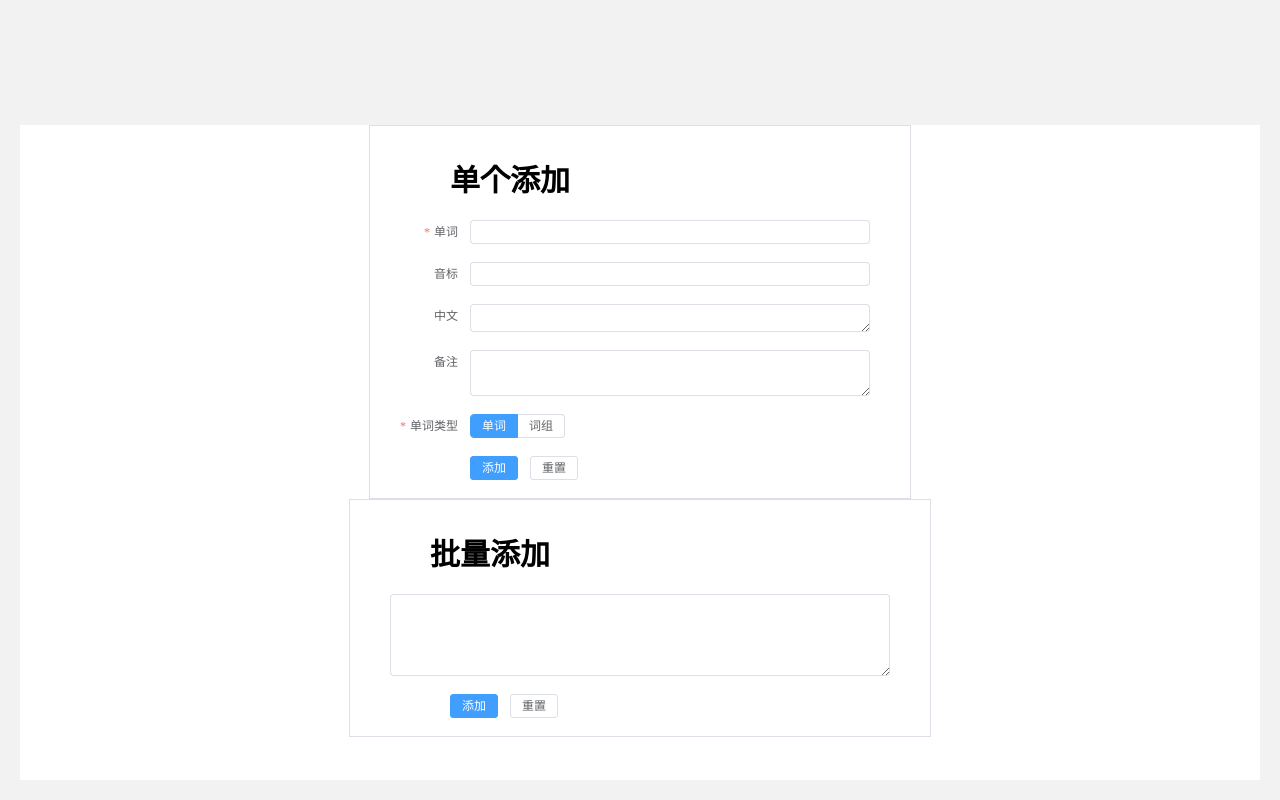
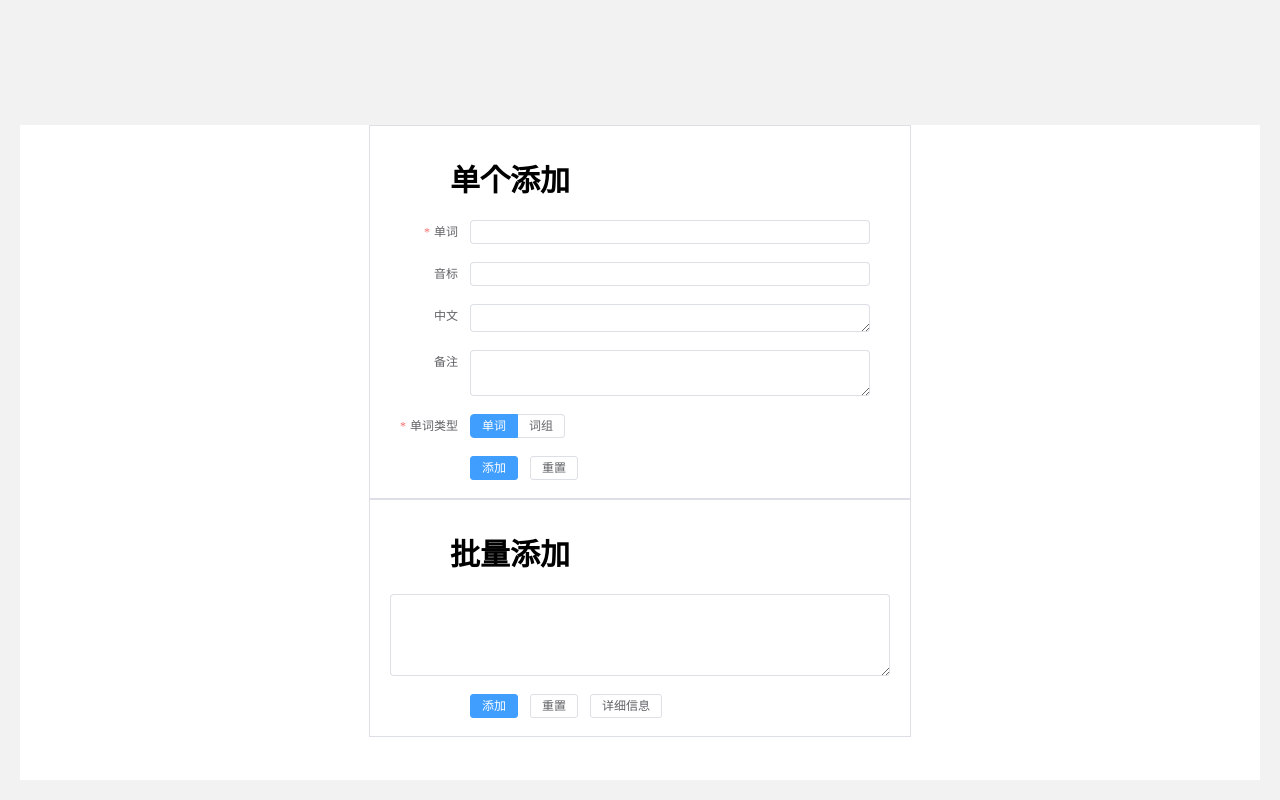
Before and after one commit to htfc786/wordslearn, a Vue app in the folder web/: page /wordsadmin/word/1/add in a window 1280 px wide. Shown: the part 655-1455 px from the top of the page. Built offline with nearby package versions, Linux system fonts and the light colour scheme; no server answers; sample sign-in values are in the browser's storage.

Commit message:
add 批量添加单词完成！

```diff
--- /dev/null
+++ b/web/src/components/elTableScrollToRow.js
@@ -0,0 +1,18 @@
+/*
+感谢：程序员小山与Bug
+https://github.com/sunzsh/vue-el-demo/blob/master/src/views/table-scroll-tr.vue
+https://github.com/sunzsh/vue-el-demo/blob/master/src/utils/elTableScrollToRow.js
+*/
+export default function elTableScrollToRow(table, rowData) {
+  const bodyWrapper = table.$el.querySelector('.el-scrollbar__wrap')
+  const rowIndex = table.data.indexOf(rowData)
+  const tr = bodyWrapper.querySelectorAll('tr')[rowIndex]
+  if (!bodyWrapper || !tr) {
+    return
+  }
+  console.log(bodyWrapper,tr,tr.offsetTop , tr.clientHeight , bodyWrapper.clientHeight)
+  if (bodyWrapper.clientHeight + bodyWrapper.scrollTop < tr.offsetTop + tr.clientHeight || tr.offsetTop < bodyWrapper.scrollTop) {
+    bodyWrapper.style.scrollBehavior = 'smooth'
+    bodyWrapper.scrollTop = tr.offsetTop + tr.clientHeight - bodyWrapper.clientHeight
+  }
+}
--- a/web/src/views/wordsadmin/word_add.vue
+++ b/web/src/views/wordsadmin/word_add.vue
@@ -57,9 +57,7 @@
             </el-radio-group>
           </el-form-item>
           <el-form-item>
-            <el-button type="primary" @click="addWord()"
-              >添加</el-button
-            >
+            <el-button type="primary" @click="oneAddWord()">添加</el-button>
             <el-button @click="$refs.wordForm.resetFields()">重置</el-button>
           </el-form-item>
         </el-form>
@@ -67,24 +65,64 @@
         <el-form
           ref="batchForm"
           class="batchForm"
-          :model="wordForm"
+          :model="batchWordFrom"
           size="small"
         >
           <h1 class="from-text-1">批量添加</h1>
+          <el-form-item>
             <el-input
-            v-model="wordForm.note"
+              v-model="batchWordFrom.batchText"
               type="textarea"
               :autosize="{ minRows: 4, maxRows: 12 }"
             />
-          <el-form-item>
-            <el-button type="primary" @click="addWord()"
-              >添加</el-button
-            >
-            <el-button @click="$refs.wordForm.resetFields()">重置</el-button>
+          </el-form-item>
+          <el-form-item class="btn">
+            <el-button type="primary" @click="batchAddWord()">添加</el-button>
+            <el-button @click="batchWordFrom.batchText = ''">重置</el-button>
+            <el-button @click="showbatchWord = true">详细信息</el-button>
           </el-form-item>
         </el-form>
       </div>
     </el-main>
+
+    <el-dialog v-model="showbatchWord" title="添加信息">
+      <!-- 感谢：程序员小山与Bug https://github.com/sunzsh/vue-el-demo/blob/master/src/views/table-scroll-tr.vue -->
+      <el-table
+        ref="batchWordTable"
+        :data="batchWordTableData"
+        height="250"
+        border
+        :row-class-name="({ row }) => (row.loading ? 'is-loading-row' : '')"
+      >
+        <el-table-column prop="ind" label="序号" align="center" width="80">
+          <template #default="scope">
+            <el-icon v-if="scope.row.status === 'success'" style="color: green"
+              ><Check
+            /></el-icon>
+            <el-tooltip
+              v-else-if="scope.row.status === 'error'"
+              effect="dark"
+              :content="scope.row.errormsg"
+              placement="right"
+            >
+              <el-icon style="color: red"><CircleCloseFilled /></el-icon>
+            </el-tooltip>
+            <el-icon v-else-if="scope.row.loading"><Loading /></el-icon>
+            <span v-else>{{ scope.$index + 1 }}</span>
+            <i class="el-icon-loading"></i>
+          </template>
+        </el-table-column>
+        <el-table-column prop="word" label="单词" />
+        <el-table-column prop="type" label="类型" />
+        <el-table-column prop="pronounce" label="音标" />
+        <el-table-column prop="chinese" label="中文" />
+        <el-table-column prop="note" label="备注" />
+      </el-table>
+      <template #footer>
+        <span class="dialog-footer">
+        </span>
+      </template>
+    </el-dialog>
   </el-container>
 </template>
 
@@ -92,6 +130,7 @@
 import { ElMessage } from 'element-plus'
 import API from '@/network/API'
 import WordsadminHeader from '@/components/wordsadmin_header.vue'
+import elTableScrollToRow from '@/components/elTableScrollToRow.js'
 
 export default {
   name: 'wordsadmin_word_add',
@@ -128,11 +167,16 @@ export default {
           { required: true, message: '请选择单词类型', trigger: 'change' },
         ],
       },
+      batchWordFrom: {
+        batchText: '',
+      },
+      showbatchWord: false,
+      batchWordTableData: [],
     }
   },
   components: { WordsadminHeader },
   mounted: function () {
-    this.groupid =  this.$route.params.groupid
+    this.groupid = this.$route.params.groupid
 
     this.getGroupInfo()
   },
@@ -147,35 +191,192 @@ export default {
           that.bookname = e.data.book.name
         })
         .catch((e) => {
-          that.hasWordsData = false;
+          that.hasWordsData = false
         })
     },
-    addWord() {
+    async addWord() {
       const that = this
+      return new Promise((resolve, reject) => {
         this.$refs.wordForm.validate((valid, fields) => {
           if (valid) {
-          API.wordsadmin.words.add(
+            API.wordsadmin.words
+              .add(
                 that.groupid,
                 that.wordForm.word,
                 that.wordForm.pronounce,
                 that.wordForm.chinese,
                 that.wordForm.note,
-            that.wordForm.type,
+                that.wordForm.type
               )
-            .then(e=>{
-              ElMessage.success('添加成功');
+              .then((e) => {
+                // ElMessage.success(e.msg)
+                resolve({word: that.wordForm.word, message: e.msg })
                 that.$refs.wordForm.resetFields()
-
               })
           } else {
-          ElMessage.error(fields);
+            Object.values(fields).forEach((item, index) => {
+              item.forEach((item, index) => {
+                console.log(item)
+                // ElMessage.error(msgHead + item.message)
+                reject({word: that.wordForm.word, message: item.message })
+              })
+            })
           }
+        })
       });
+    },
+    oneAddWord() {
+      this.addWord()
+        .then(({word, message})=>{
+          var msgHead = word + (word ? ': ' : '')
+          ElMessage.success(msgHead + message)
+        })
+        .catch(({word, message})=>{
+          var msgHead = word + (word ? ': ' : '')
+          ElMessage.error(msgHead + message);
+        })
+    },
+    async batchAddWord() {
+      var wordDataList = this.batchWordFrom.batchText.split('\n')
+      wordDataList.forEach((item, index) => {
+        if (!item) {
+          wordDataList.splice(index, 1)
+        }
+      })
 
+      // 处理wordData数据
+      var wordData = [] //最终数据
+      for (var i = 0; i < wordDataList.length; i++) {
+        var wordDataListRow = wordDataList[i]
+        if (!wordDataListRow) {
+          continue
+        } //空字符串
+
+        //csv格式 没有空着
+        // 单词,类型(1-单词\0-词组),音标,中文,备注,音频id,音频起始,音频结束
+        var readDataList = wordDataListRow.split(',')
+        // 处理""问题
+        var dataList = []
+        var textBuffer = '',
+          saveTextBuffer = false
+        readDataList.forEach((item, index) => {
+          if (saveTextBuffer) {
+            textBuffer += item
+          }
+          if (item.indexOf('"') === 0) {
+            textBuffer += item
+            saveTextBuffer = true
+          } else if (item.indexOf('"') !== -1) {
+            saveTextBuffer = false
+            dataList.push(textBuffer.slice(0, textBuffer.length - 1).slice(1))
+          } else {
+            dataList.push(item)
+          }
+        })
+
+        if (dataList.length !== 8) {
+          //数据格式错误
+          wordData.push({ error: '行：' + wordDataListRow + ' 数据格式错误' })
+          continue
+        }
+        //音频id,音频起始,音频结束 暂未涉及 ###
+        wordData.push({
+          word: dataList[0], // 单词
+          type: parseInt(dataList[1], 10), // 单词类型 1-单词 0-词组
+          pronounce: dataList[2], // 音标
+          chinese: dataList[3], // 中文
+          note: dataList[4], // 备注
+        })
+      }
+      // 放batchWordTableData里
+      const that = this
+      this.batchWordTableData = []
+      wordData.forEach((item, index) => {
+        if (item.error) {
+          this.batchWordTableData.push({
+            word: '',
+            type: '',
+            pronounce: '',
+            chinese: '',
+            note: '',
+            status: 'error',
+            loading: false,
+            errormsg: item.error,
+          })
+          return
+        }
+        this.batchWordTableData.push({
+          word: item.word,
+          type: item.type,
+          pronounce: item.pronounce,
+          chinese: item.chinese,
+          note: item.note,
+
+          loading: false,
+          status: '',
+        })
+      })
+      //显示窗口
+      this.showbatchWord = true
+
+      //开始添加
+      for (var i = 0; i < this.batchWordTableData.length; i++) {
+        var item = this.batchWordTableData[i]
+
+        item.loading = true;
+
+        console.log(this.$refs,this.$refs.batchWordTable)
+        // 滚动到这一行
+        if (this.$refs.batchWordTable) {
+          elTableScrollToRow(this.$refs.batchWordTable, item)
+        }
+
+        if (item.errormsg) {
+          item.loading = false;
+          continue;
+        }
+        // 赋值
+        this.wordForm.word = item.word
+        this.wordForm.pronounce = item.pronounce
+        this.wordForm.chinese = item.chinese
+        this.wordForm.note = item.note
+        this.wordForm.type = item.type
+
+        //添加
+        await this.addWord()
+          .then(({word, message})=>{
+            item.status = "success";
+            item.loading = false;
+          })
+          .catch(({word, message})=>{
+            var msgHead = word + (word ? ': ' : '')
+
+            ElMessage.error(msgHead + message)
+            item.errormsg = message;
+            item.status = "error";
+            item.loading = false;
+          })
+      }
+      ElMessage.success("数据添加成功！具体请见详情信息")
+      this.batchWordFrom.batchText = '';
     },
-
   },
 }
+/* 测试数据：单词,类型(1-单词\0-词组),音标,中文,备注,音频id,音频起始,音频结束
+man-made,1,/'mæn'med/,人造的,,,,
+discussion,1,/dɪ'skʌʃn/,讨论，商讨,,,,
+opinion,1,/ə'pɪnjən/,主张，看法,,,,
+in one’s opinion,0,,按照某人的观点,,,,
+shine,1,/ʃaɪn/,照耀,(shone shone， shined shined),,,
+electricity,1,"/ɪ,lek'trɪsəti/",电,,,,
+
+electricity,/ɪ,lek'trɪsəti/,1,电,,,,
+
+millions of,大量的；无数的,
+below,/bɪ'ləʊ/,在下面，在…下面,,,,,,,,
+sign     /saɪn/     迹象，标志，招牌
+beside    在…..旁边，在…附近
+*/
 </script>
 
 <style>
@@ -187,6 +388,7 @@ export default {
 .el-main {
   margin-top: 60px;
 }
+
 .tools-bar > .el-select {
   margin: 4px;
 }
@@ -218,17 +420,21 @@ export default {
   font-size: 30px;
 }
 .batchForm {
-  padding: 30px 40px 0 40px;
+  padding: 30px 20px 0 20px;
   max-width: 500px;
   margin: 0 auto;
 }
 .batchForm .from-text-1 {
   display: block;
-  margin: 0px 0 20px 40px;
+  margin: 0px 0 20px 60px;
   font-size: 30px;
 }
-.batchForm .el-form-item {
+.batchForm .btn {
   margin-top: 18px;
-  margin-left: 60px;
+  margin-left: 80px;
+}
+.el-dialog {
+  --el-dialog-width: 80%;
+  --el-dialog-margin-top: 10vh;
 }
 </style>
```
Lines whose indentation alone changed are shown as unchanged.
